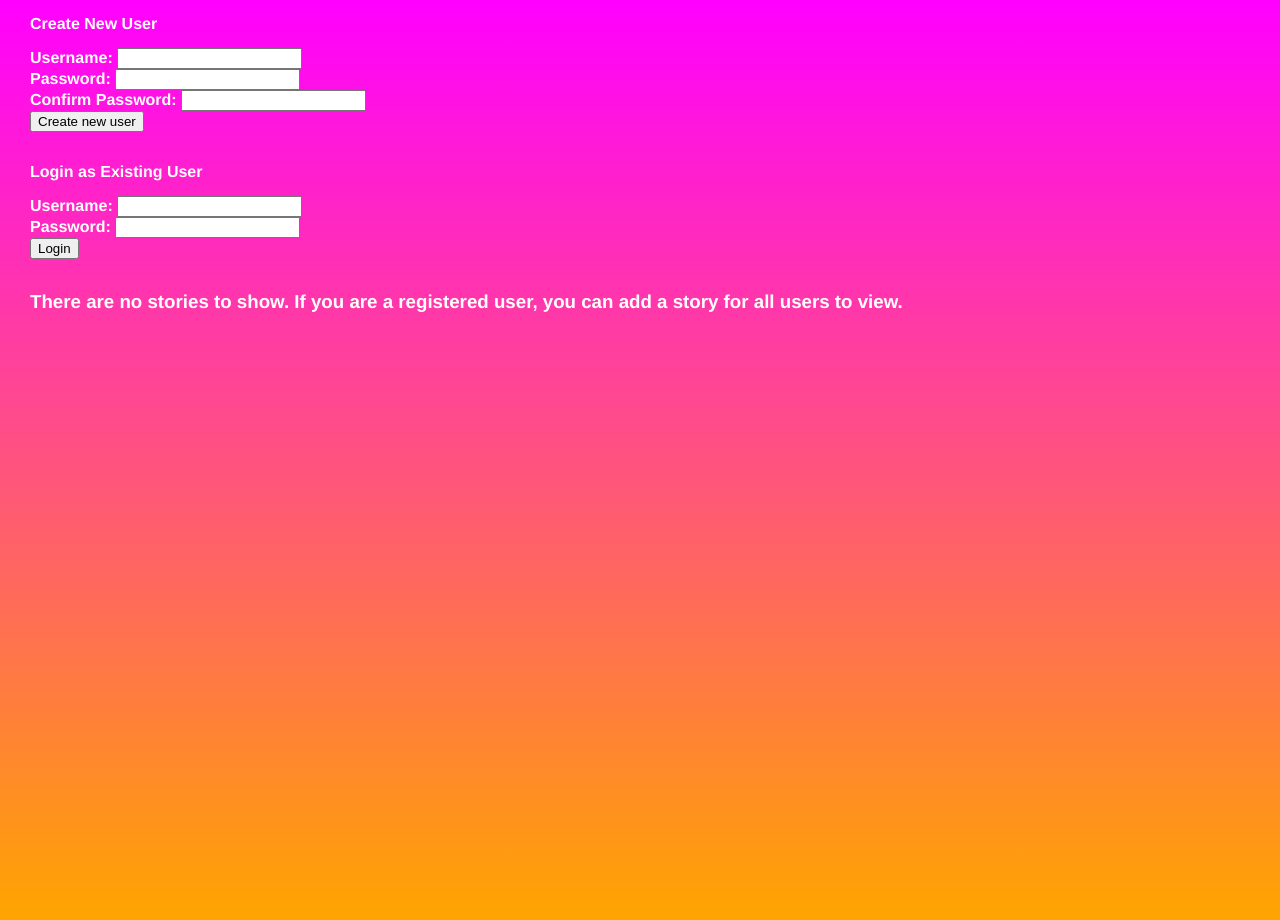
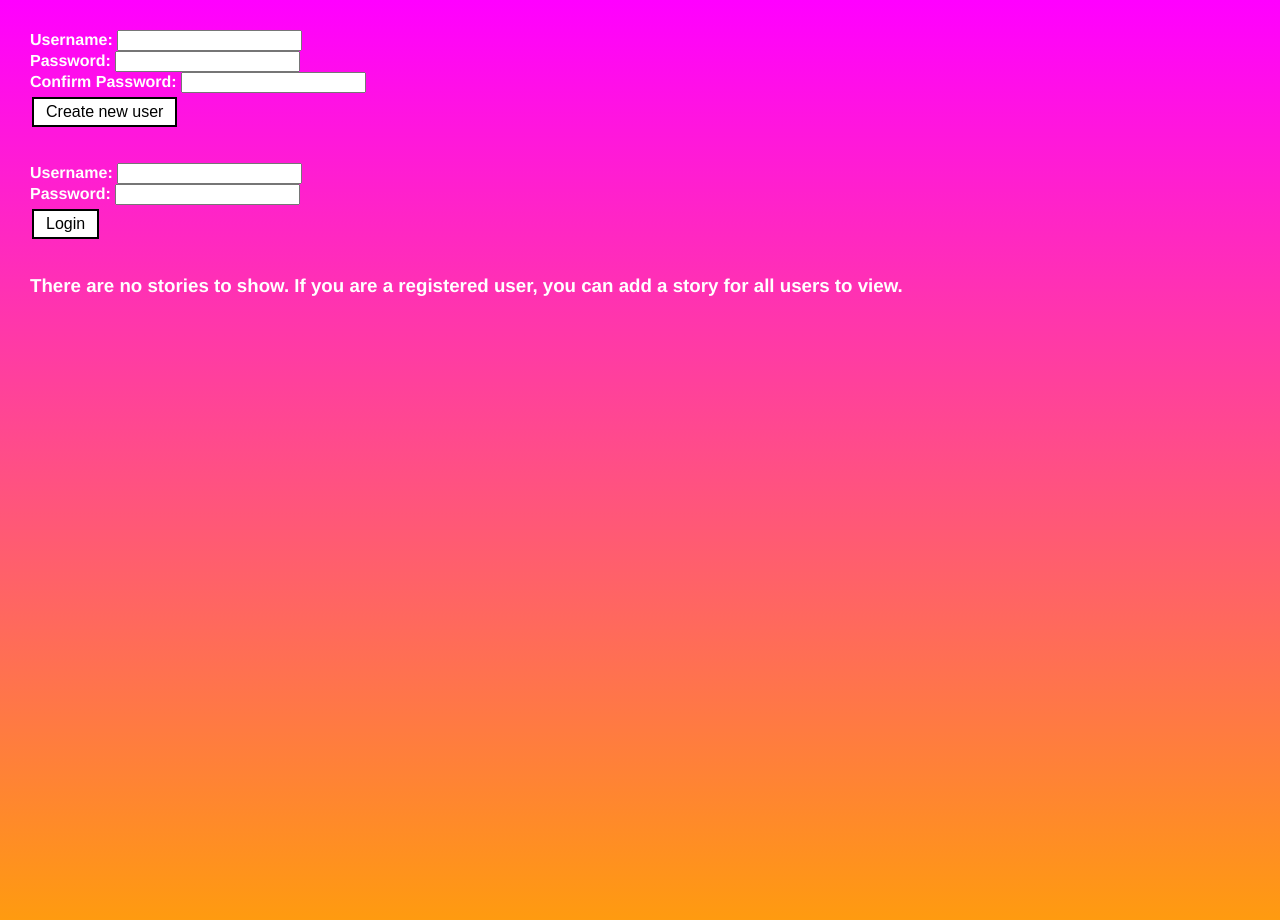
Before and after one commit to wwick/news-website, a PHP site: page /homepage.php in a window 1280 px wide. Run offline with PHP 8.4, Linux system fonts and the light colour scheme; data that the repository does not hold is empty.

Commit message:
nice buttons with features

```diff
--- a/edit.php
+++ b/edit.php
@@ -38,7 +38,7 @@ if(isset($_GET["c"])){//checks if you are editing a comment or story
 		}
 		$stmt->close();
 		printf("<form action=\"update.php?cid={$_GET['c']}&sid={$_GET['sid']}\" id=\"form\" method=\"post\">
-				<input type=\"submit\" value=\"Update\">
+				<input type=\"submit\" value=\"Update\" class=\"button\">
 				</form>
 				<textarea form=\"form\" name=\"comment\">{$editing}</textarea>");
 		//your previous comment is in the text box for you to manipulate
@@ -69,7 +69,7 @@ if(isset($_GET["c"])){//checks if you are editing a comment or story
 		}
 		$stmt->close();//form is auto filled with the text from your previous story
 		printf("<form action=\"update.php?sid={$_GET['id']}\" id=\"form\" method=\"post\">
-				<input type=\"submit\" value=\"Update\">
+				<input type=\"submit\" value=\"Update\" class=\"button\">
 				</form>
 				<textarea form=\"form\" name=\"story\">{$editing}</textarea>");
 	} else{
--- a/homepage.php
+++ b/homepage.php
@@ -33,21 +33,19 @@ if (isset($_SESSION['user'])) {//displays a welcome message if you are logged in
 } else {//if you are not logged in, creates forms to log in or create a new user
 
 	echo "
-		<p>Create New User</p>
 		<form action=\"create.php\" method=\"POST\">
 		Username: <input type=\"text\" name=\"user\"><br>
 		Password: <input type=\"password\" name=\"password1\"><br>
 		Confirm Password: <input type=\"password\" name=\"password2\"><br>
-		<input type=\"submit\" value=\"Create new user\"><br>
+		<input class=\"button\" type=\"submit\" value=\"Create new user\"><br>
 		</form>
-		<br>";
+		<br><br>";
 
 	echo "
-		<p>Login as Existing User</p>
 		<form action=\"login.php\" method=\"POST\">
 		Username: <input type=\"text\" name=\"user\"><br>
 		Password: <input type=\"password\" name=\"password\"><br>
-		<input type=\"submit\" value=\"Login\"><br>
+		<input class=\"button\" type=\"submit\" value=\"Login\"><br>
 		</form>
 		<br>
 		";
--- a/story.php
+++ b/story.php
@@ -66,7 +66,7 @@ echo "
 <textarea placeholder=\"Type your comment here!\" name=\"comment\" form=\"comment\"></textarea><br>
 </form>
 <form action=\"comment.php\" method=\"post\" id=\"comment\">
-<input type=\"submit\" value=\"Comment\">
+<input class=\"button\" type=\"submit\" value=\"Comment\">
 </form><br>
 ";
 }
--- a/stylesheet.css
+++ b/stylesheet.css
@@ -38,7 +38,7 @@ div#main{
     color: white;
     font-size: 16px;
     font-weight: bold;
-    padding-left: 30px;
+    padding: 30px;
 }
 div#delete{
     background-color: RED;
--- a/write.php
+++ b/write.php
@@ -23,7 +23,7 @@ if(!isset($_SESSION["user"])){
 <form action="upload.php" id="story" method="post">
     Author: <input type="text" name="author" required><br>
     Title: <input type="text" name="title" required><br>
-<input type="submit" value="Submit story">
+<input type="submit" value="Submit story" class="button">
 <!-- Form to enter story -->
 </form>
     <textarea name="story" form="story" placeholder="Enter your story here" required></textarea>
```
